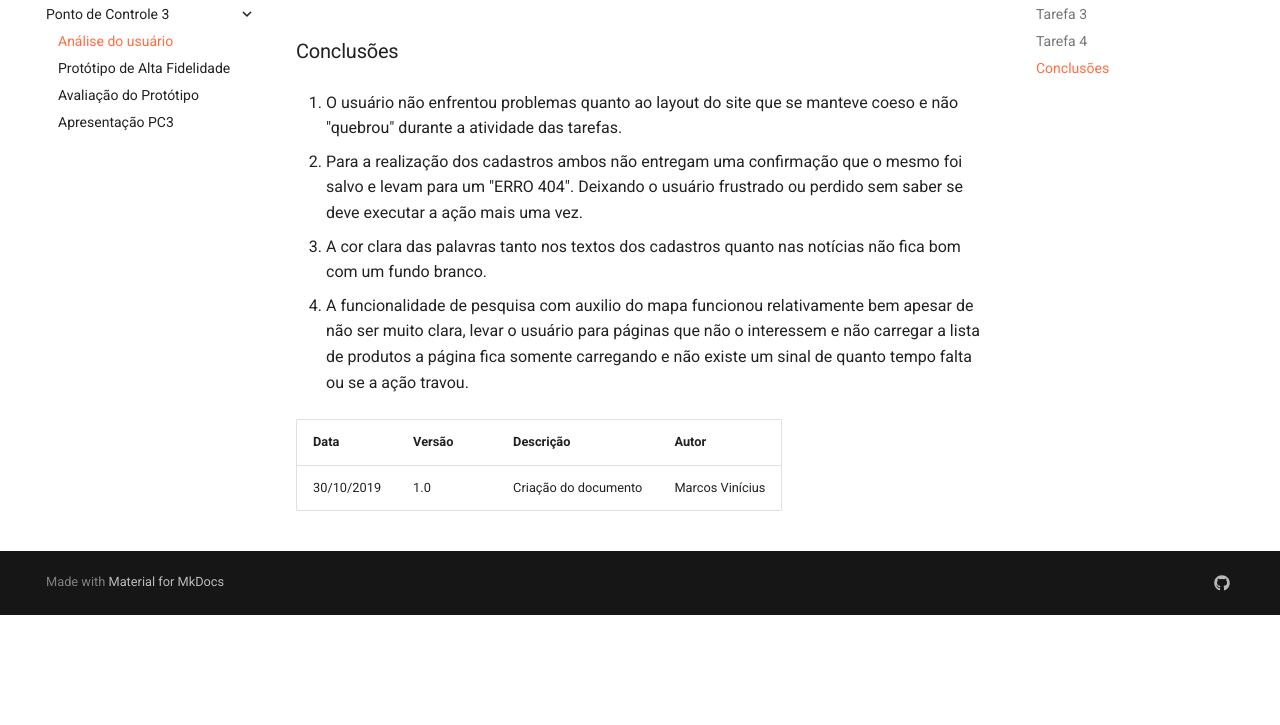
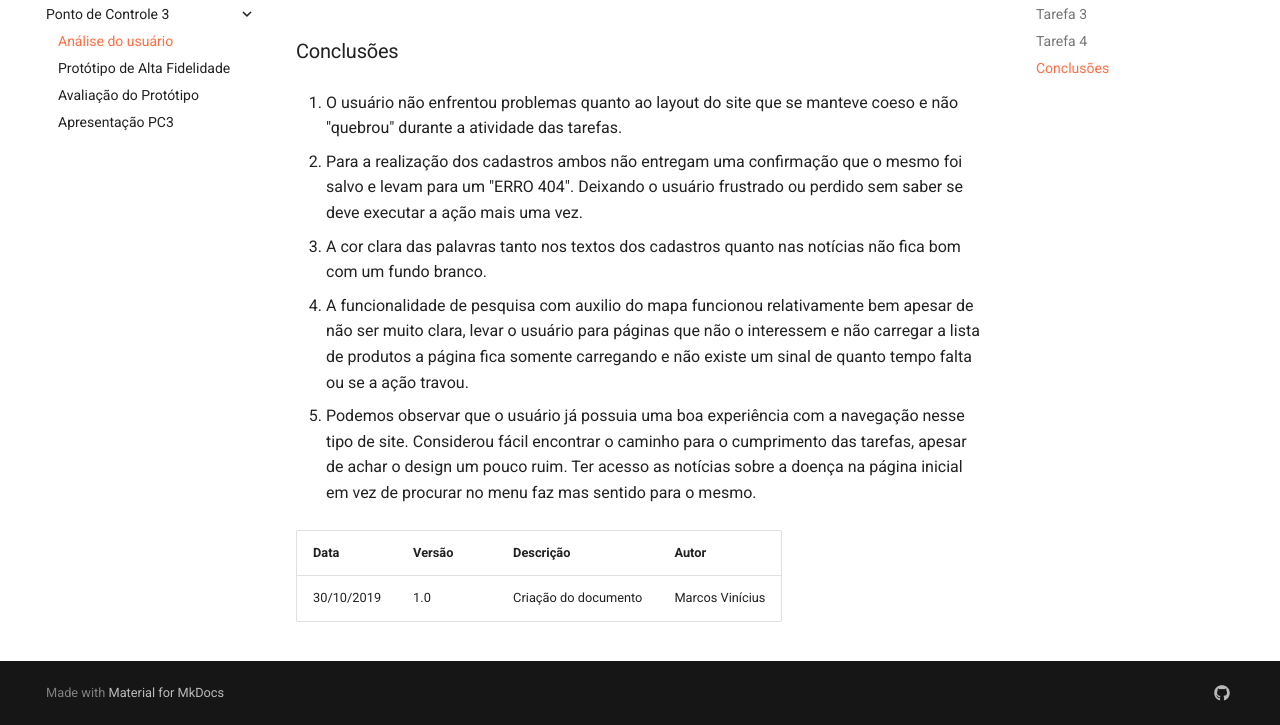
Before and after one commit to Interacao-Humano-Computador/2019.2-FENALCEBRA, an MkDocs documentation site: the page built from docs/ponto_de_controle_3/analise_usuario.md, in a window 1280 px wide and 900 px high, scrolled down 2188 px, cut to the strip 175-900 px from the top of the window. Built offline with MkDocs 1.6.1 and Material for MkDocs 9.7.7, drawn with Linux system fonts in a browser that asks for light colours; comment, search, counter and statistics services are not loaded; before the commit the page ends 2978 px from its top, so only the background shows below that.

Commit message:
Adicionando conclusao analise usuario.

```diff
--- a/docs/ponto_de_controle_3/analise_usuario.md
+++ b/docs/ponto_de_controle_3/analise_usuario.md
@@ -40,6 +40,10 @@ Homem, 24 anos, Curso Superior, não possui doença celíaca e familiares possue
 
   4.  A funcionalidade de pesquisa com auxilio do mapa funcionou relativamente bem apesar de não ser muito clara, levar o usuário para páginas que não o interessem e não carregar a lista de produtos a página fica somente carregando e não existe um sinal de quanto tempo falta ou se a ação travou.
 
+  5.  Podemos observar que o usuário já possuia uma boa experiência com a navegação nesse tipo de site. Considerou fácil encontrar o caminho para o cumprimento das tarefas, apesar de achar o design um pouco ruim. Ter acesso as notícias sobre a doença na página inicial em vez de procurar no menu faz mas sentido para o mesmo.
+
+
+
 
 | Data       | Versão | Descrição                                           | Autor           |
 | :--------- | :----- | :-------------------------------------------------- | :-------------- |
```
